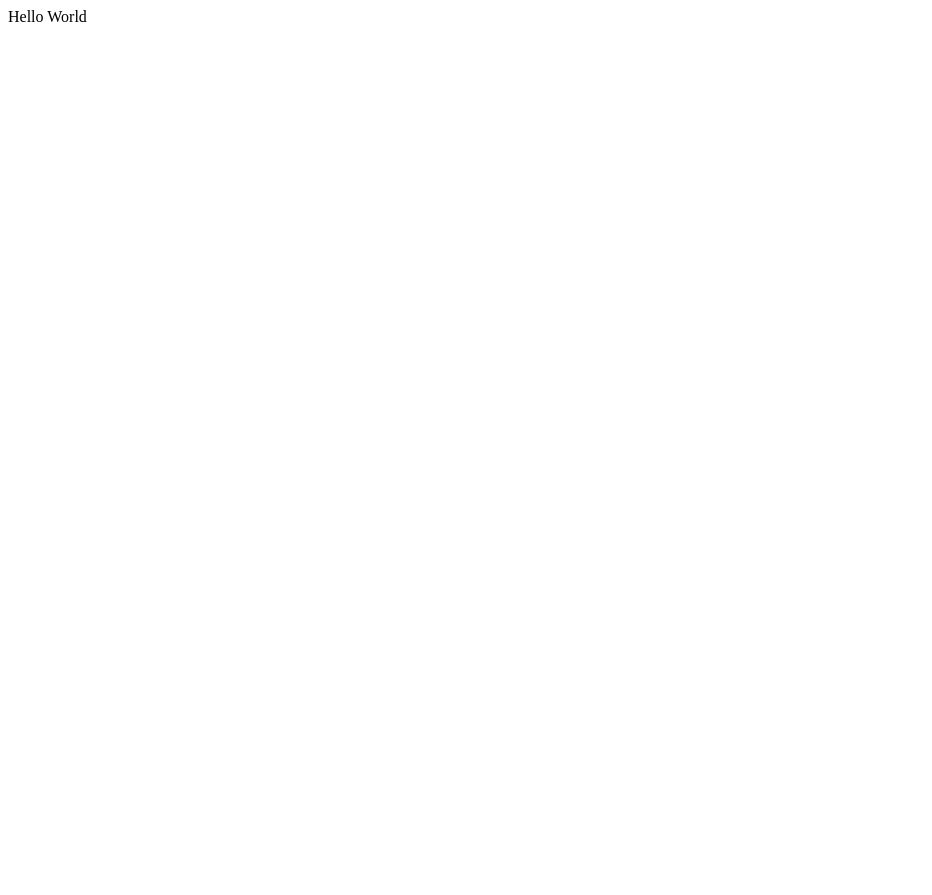
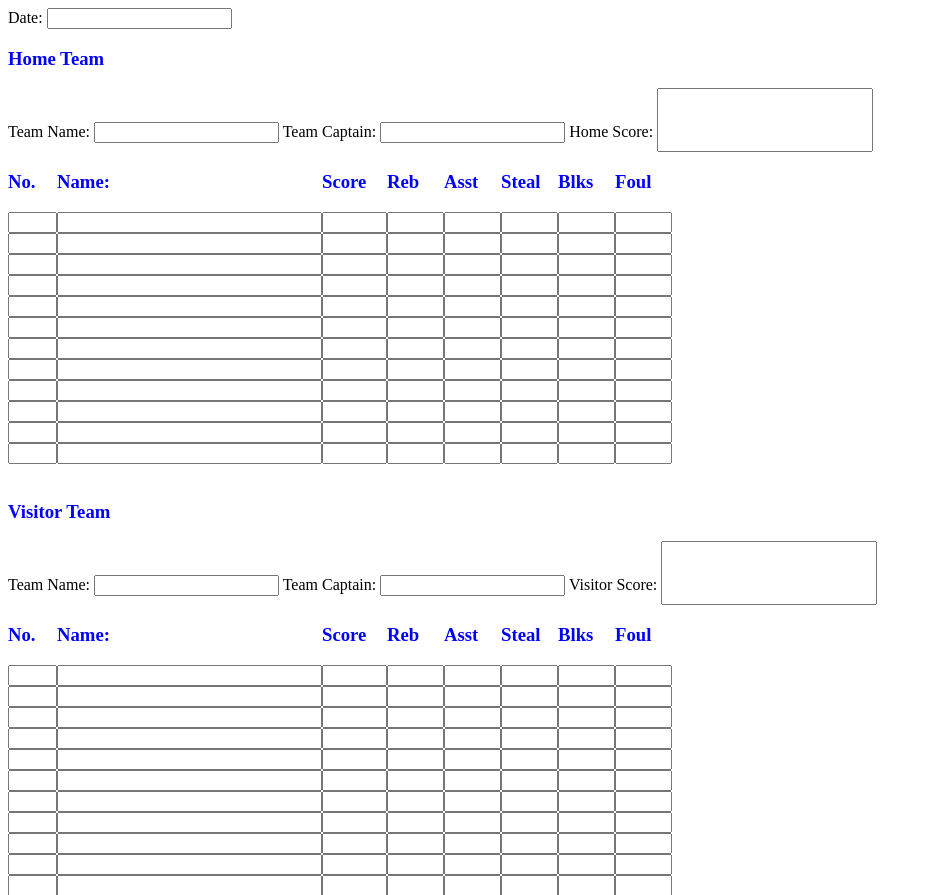
Before and after one commit to bryancoloma/basketball_stat, a Flask app: page / in a window 1280 px wide. Before the commit the part shown is almost empty. Shown: the top 895 px of the page, without its empty margins (0-932 px from the left). Before the commit the page ends 22 px from the top, so only its background shows below. Run offline with Flask 3, Linux system fonts and the light colour scheme.

Commit message:
initiated flask

```diff
--- a/server.py
+++ b/server.py
@@ -4,8 +4,7 @@ app = Flask(__name__)
 
 @app.route('/')
 def index():
-    # return render_template('index.html')
-    return "Hello World"
+    return render_template('index.html')
 
 if __name__=="__main__":
     app.run(debug=True)
--- a/styles.css
+++ b/static/css/my_style.css
@@ -3,14 +3,14 @@
 .column {
     box-sizing: border-box;
     float: left;
-    /* width: 30%; */
-    /* border: solid black; */
-    /* padding: 0px; */
+}
+
+h3 {
+    color: blue;
 }
 
 #p1No, #p1Score {
     text-align: center;
-
 }
 
 .row {
--- a/index.html
+++ b/templates/index.html
@@ -3,6 +3,7 @@
 <head>
     <meta charset="UTF-8">
     <meta name="viewport" content="width=device-width, initial-scale=1.0">
+    <link rel="stylesheet" type="text/css" href="{{ url_for('static', filename='/css/my_style.css') }}">
     <title>Team Stat</title>
     <link rel="stylesheet" href="styles.css">
 </head>
```
